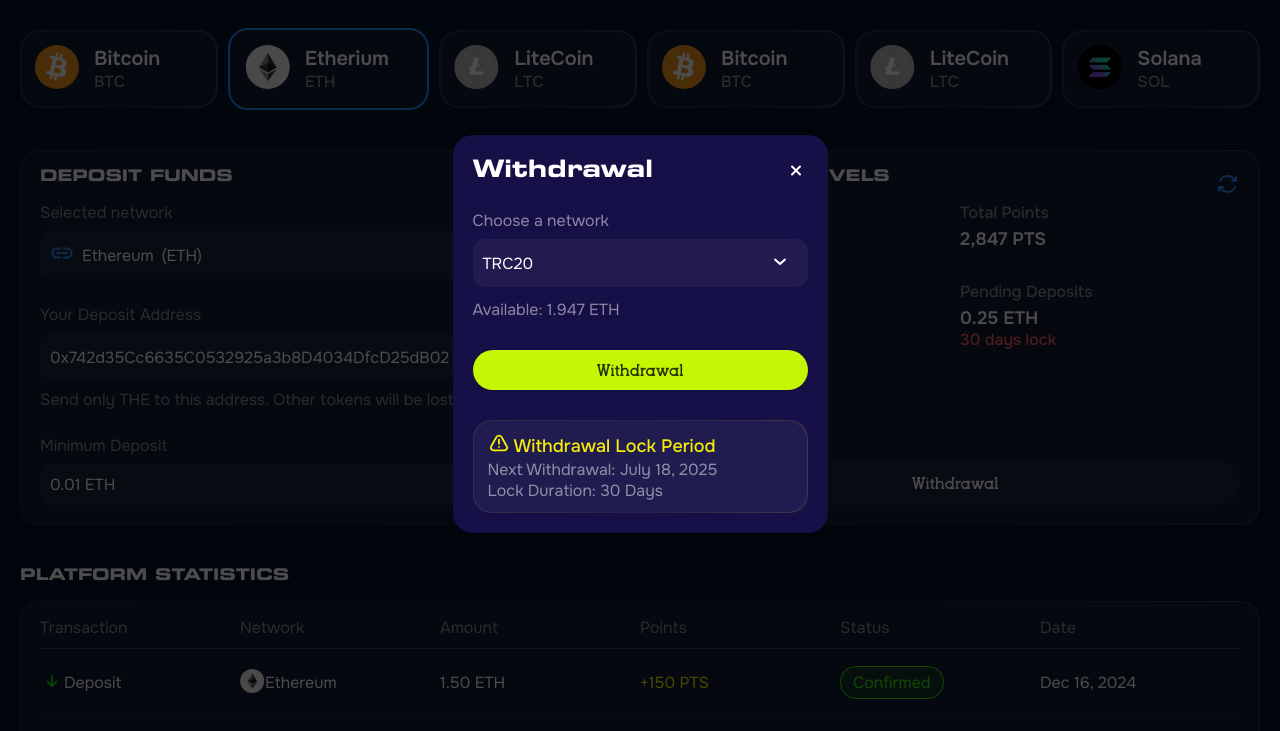
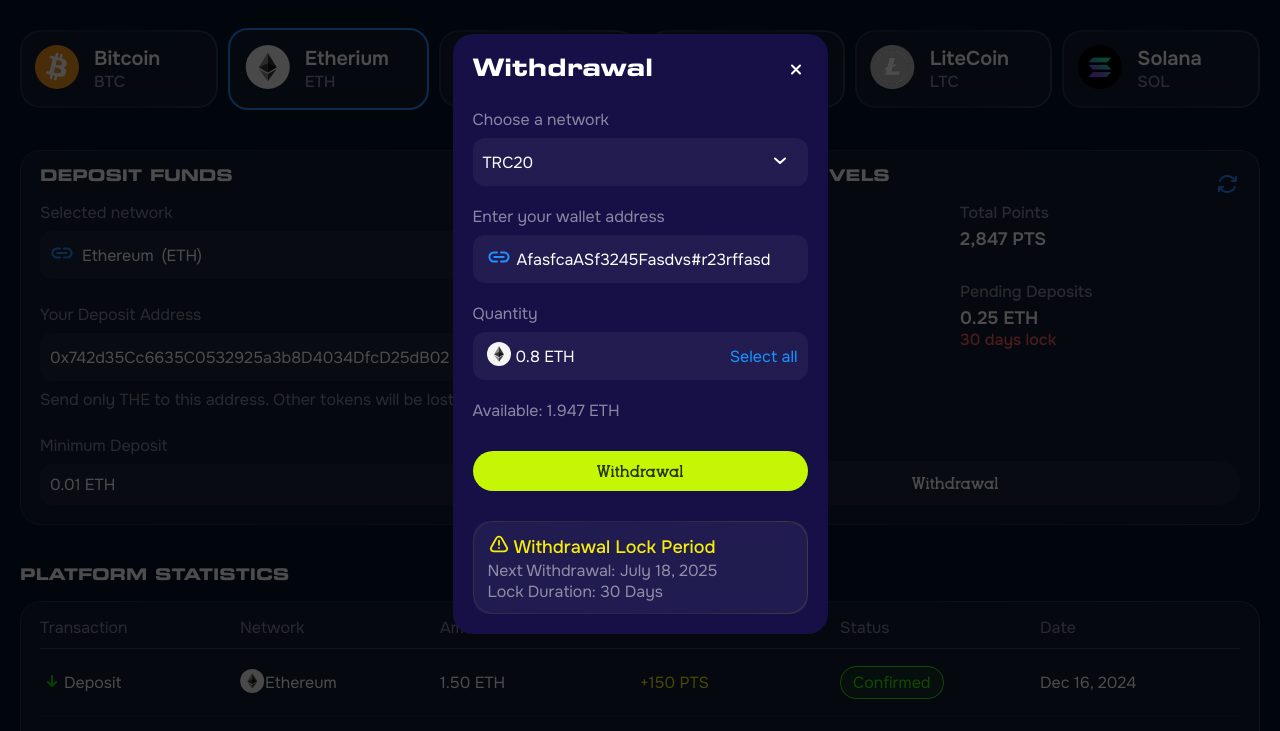
Before and after one commit to nassipkaliv/zeropad, a plain HTML site: page exchange.html in a window 1280 px wide. Both pictures are taken after a click on the button "Withdrawal". Shown: the part 66-797 px from the top of the page. Drawn offline with Linux system fonts and the light colour scheme.

Commit message:
withdrawal-modal

```diff
--- a/css/style.css
+++ b/css/style.css
@@ -1790,6 +1790,7 @@ img {
   position: relative;
   display: flex;
   gap: 7px;
+  align-items: center;
 }
 
 .modal-input input {
@@ -1977,3 +1978,35 @@ backdrop-filter: blur(10px);
   padding: 10px 16px 10px 10px;
   border-radius: 12px;
 }
+
+.withdrawal-input {
+  margin-bottom: 20px;
+  display: flex;
+  align-items: center;
+  gap: 6px;
+  background: rgba(255, 255, 255, 0.05);
+  border-radius: 12px;
+  padding: 10px 10px 10px 14px;
+}
+
+.withdrawal-input2 {
+  justify-content: space-between;
+}
+
+.mt20 {
+  margin-top: 20px;
+}
+
+.withdrawal-left {
+  display: flex;
+  align-items: center;
+  gap: 5px;
+}
+
+.withdrawal-select {
+  font-family: var(--second-family);
+  font-weight: 400;
+  font-size: 16px;
+  color: #1696ff;
+  text-decoration: none;
+}
--- a/exchange.html
+++ b/exchange.html
@@ -559,6 +559,37 @@
               </li>
             </ul>
         </div>
+        <div class="modal-deposit-text modal-label mt20">Enter your wallet address</div>
+        <div class="withdrawal-input">
+          <div>
+            <svg width="24" height="24" viewBox="0 0 24 24" fill="none" xmlns="http://www.w3.org/2000/svg">
+              <path d="M10.0115 7.45313L6.85292 7.45312C5.67327 7.45312 4.53155 7.91648 3.6943 8.76613C2.85705 9.61577 2.38138 10.755 2.40046 11.9715C2.38133 13.188 2.85719 14.3274 3.6943 15.1769C4.55051 16.0458 5.65413 16.5093 6.83382 16.5093H9.9924M13.9883 16.5479H17.1469C18.3265 16.5479 19.4683 16.0845 20.3055 15.2349C21.1428 14.3852 21.6184 13.246 21.5993 12.0295C21.5993 10.8324 21.1237 9.69311 20.2864 8.84347C19.4492 7.99382 18.3266 7.51111 17.1469 7.51109H13.9883M7.25235 11.9583L16.7281 11.9583" stroke="#248DFF" stroke-width="2" stroke-linecap="round" stroke-linejoin="round" />
+            </svg>
+          </div>
+          <div class="modal-input-amount">
+            AfasfcaASf3245Fasdvs#r23rffasd
+          </div>
+        </div>
+        <div class="modal-deposit-text modal-label mt20">Quantity</div>
+        <div class="withdrawal-input withdrawal-input2">
+          <div class="withdrawal-left">
+            <div>
+              <svg width="24" height="24" viewBox="0 0 24 24" fill="none" xmlns="http://www.w3.org/2000/svg">
+                <circle cx="12" cy="12" r="12" fill="#F6F6F6" />
+                <path d="M11.9992 4.28516L11.8931 4.63676V14.8385L11.9992 14.9417L16.8542 12.1426L11.9992 4.28516Z" fill="#343434" />
+                <path d="M11.9982 4.28516L7.14307 12.1426L11.9982 14.9417V9.99011V4.28516Z" fill="#8C8C8C" />
+                <path d="M11.9993 15.8387L11.9395 15.9099V19.5439L11.9993 19.7142L16.8573 13.041L11.9993 15.8387Z" fill="#3C3C3B" />
+                <path d="M11.9982 19.7142V15.8387L7.14307 13.041L11.9982 19.7142Z" fill="#8C8C8C" />
+                <path d="M11.9976 14.9419L16.8526 12.1427L11.9976 9.99023V14.9419Z" fill="#141414" />
+                <path d="M7.14307 12.1427L11.9982 14.9419V9.99023L7.14307 12.1427Z" fill="#393939" />
+              </svg>
+            </div>
+            <div class="modal-input-amount">0.8 ETH</div>
+          </div>
+          <div class="withdrawal-right">
+            <a href="#" class="withdrawal-select">Select all</a>
+          </div>
+        </div>
         <div class="modal-deposit-container">
           <div class="modal-deposit-text">Available: 1.947 ETH</div>
         </div>
```
